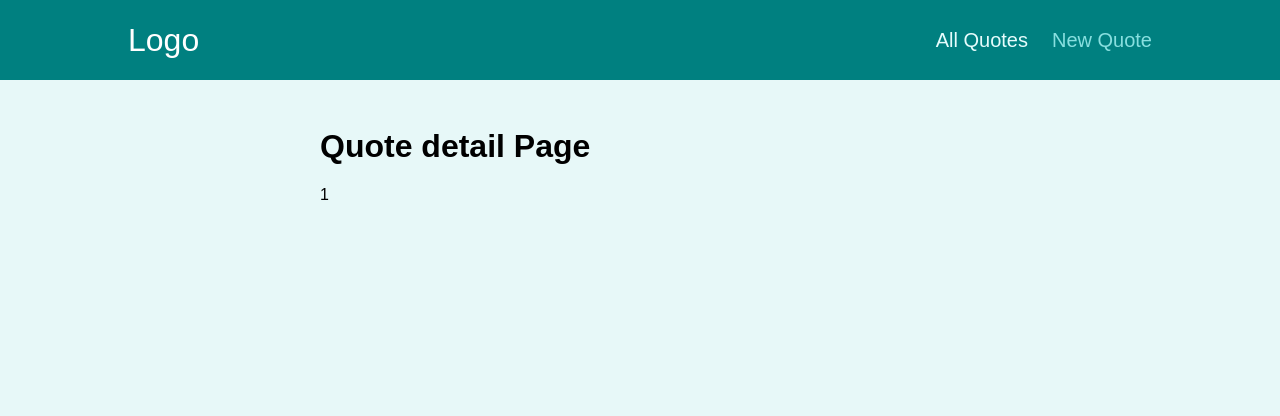
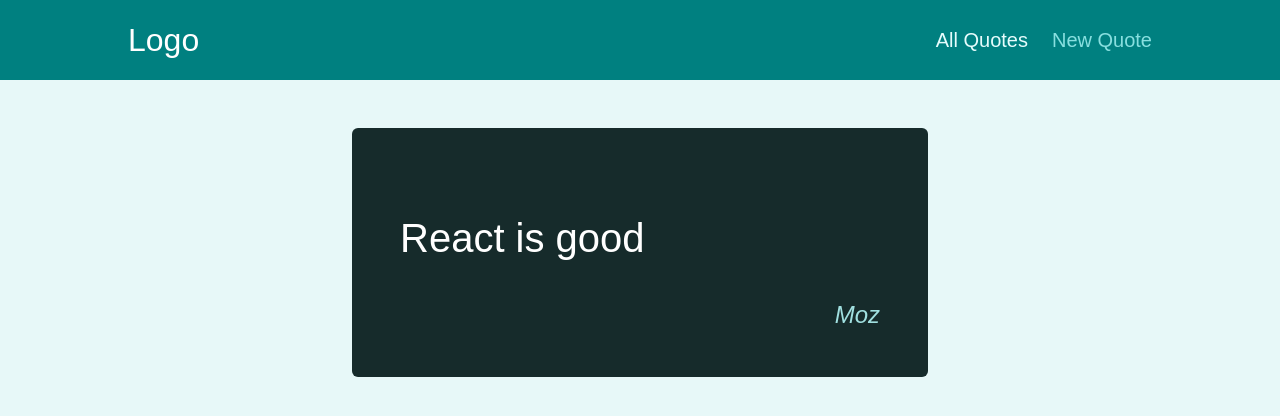
Before and after one commit to mdiserio23/react-router, a React (Create React App) app: page /quotes/1 in a window 1280 px wide. Shown: the top 416 px of the page. Built offline with nearby package versions, Linux system fonts and the light colour scheme.

Commit message:
fix routing from components

```diff
--- a/src/components/quotes/QuoteItem.js
+++ b/src/components/quotes/QuoteItem.js
@@ -1,4 +1,5 @@
-import classes from './QuoteItem.module.css';
+import { Link } from "react-router-dom";
+import classes from "./QuoteItem.module.css";
 
 const QuoteItem = (props) => {
   return (
@@ -9,9 +10,9 @@ const QuoteItem = (props) => {
         </blockquote>
         <figcaption>{props.author}</figcaption>
       </figure>
-      <a className='btn'>
+      <Link className="btn" to={`/quotes/${props.id}`}>
         View Fullscreen
-      </a>
+      </Link>
     </li>
   );
 };
--- a/src/pages/AllQuotes.js
+++ b/src/pages/AllQuotes.js
@@ -1,5 +1,12 @@
+import QuoteList from "../components/quotes/QuoteList";
+
+const QUOTES_DUMMY_DATA = [
+  { id: "1", author: "Moz", text: "React is good" },
+  { id: "2", author: "Mozzir", text: "React is very good" },
+];
+
 const AllQuotes = () => {
-  return <h1>All Quotes</h1>;
+  return <QuoteList quotes={QUOTES_DUMMY_DATA} />;
 };
 
 export default AllQuotes;
--- a/src/pages/NewQuote.js
+++ b/src/pages/NewQuote.js
@@ -1,5 +1,11 @@
+import QuoteForm from "../components/quotes/QuoteForm";
+
 const NewQuote = () => {
-   return <h1>New Quote</h1>;
+  const onAddQuoteHandler = (newQuote) => {
+    console.log(newQuote);
+  };
+
+  return <QuoteForm onAddQuote={onAddQuoteHandler} />;
 };
 
 export default NewQuote;
--- a/src/pages/QuoteDetail.js
+++ b/src/pages/QuoteDetail.js
@@ -1,13 +1,23 @@
 import { Route } from "react-router-dom";
 import { useParams } from "react-router-dom";
 import Comments from "../components/comments/Comments";
+import HighlightedQuote from "../components/quotes/HighlightedQuote";
+
+const QUOTES_DUMMY_DATA = [
+  { id: "1", author: "Moz", text: "React is good" },
+  { id: "2", author: "Mozzir", text: "React is very good" },
+];
 
 const QuoteDetail = () => {
   const params = useParams();
+  const quote = QUOTES_DUMMY_DATA.find((item) => item.id === params.quoteId);
+
+  if (!quote) {
+    return <p>Quotes does not exists</p>;
+  }
   return (
     <>
-      <h1>Quote detail Page</h1>
-      <p>{params.quoteId}</p>
+      <HighlightedQuote text={quote.text} author={quote.author} />
       <Route path={`/quotes/${params.quoteId}/comments`}>
         <Comments />
       </Route>
```
Also changed, not shown: 1 other file (tests, documents, lock files or other folders).
